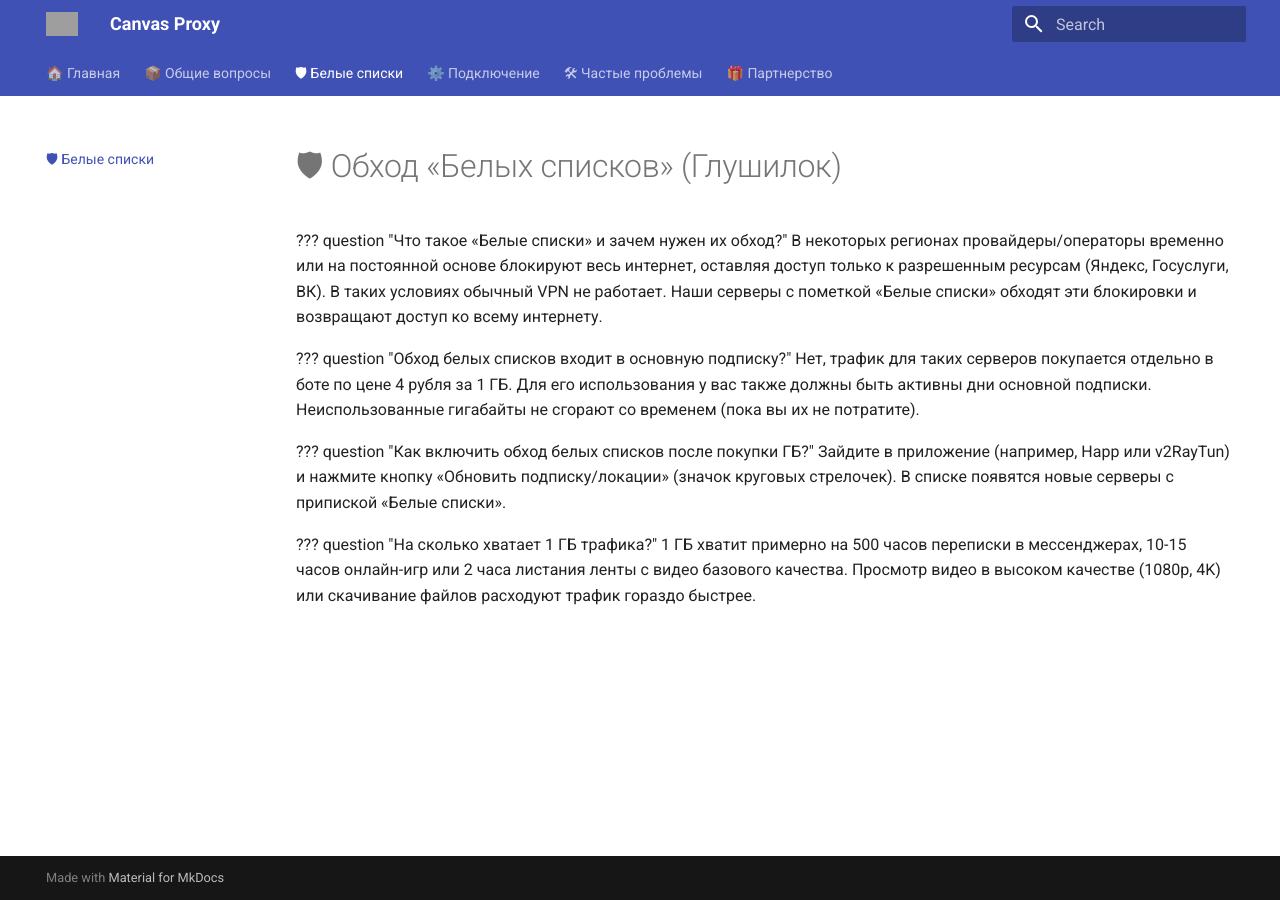
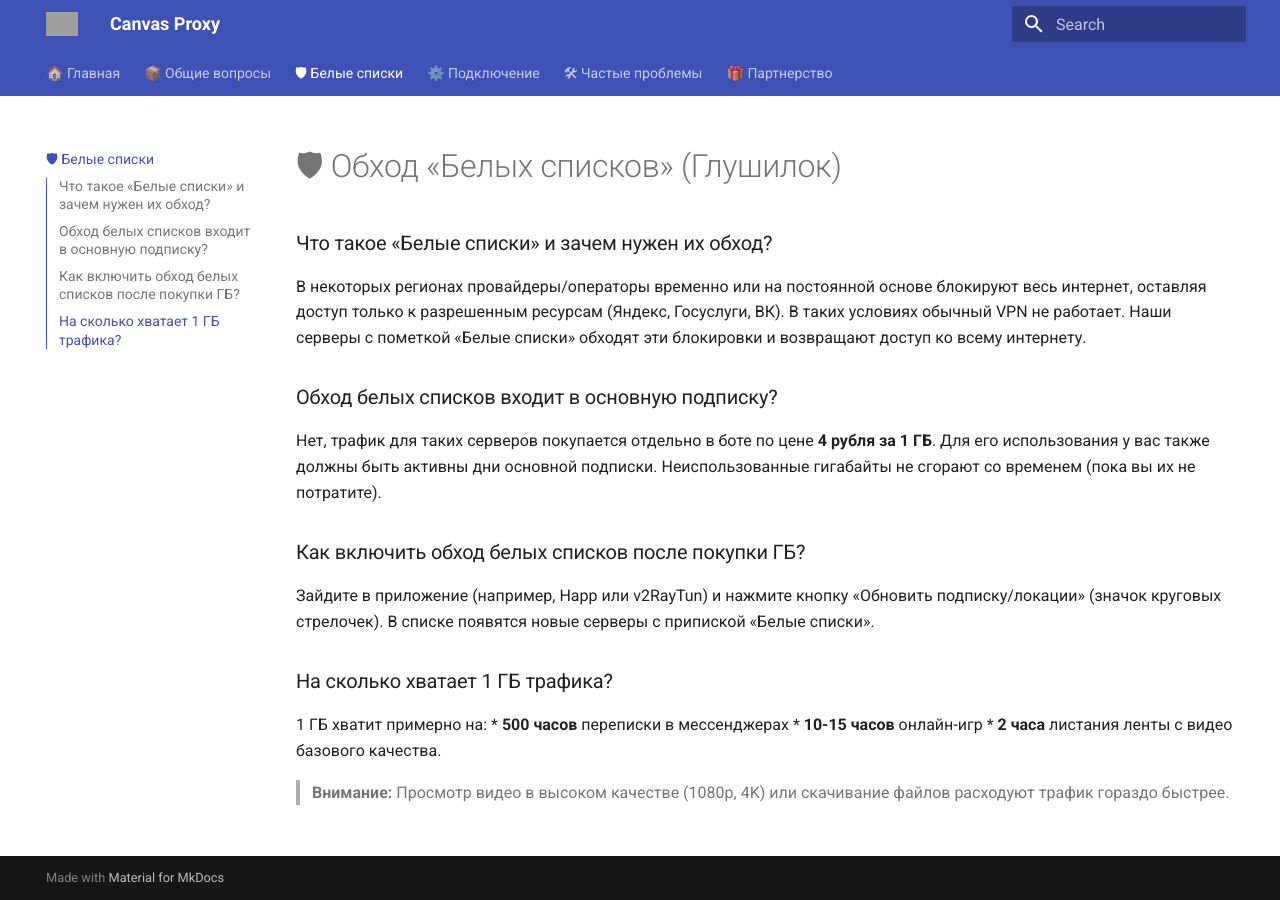
Before and after one commit to CanvasProxy/wiki, an MkDocs documentation site: the page built from docs/whitelist.md, in a window 1280 px wide. Built offline with MkDocs 1.6.1 and Material for MkDocs 9.7.7, drawn with Linux system fonts in a browser that asks for light colours; grey boxes are pictures that could not be loaded.

Commit message:
Update whitelist.md

```diff
--- a/docs/whitelist.md
+++ b/docs/whitelist.md
@@ -1,13 +1,18 @@
 # 🛡 Обход «Белых списков» (Глушилок)
 
-??? question "Что такое «Белые списки» и зачем нужен их обход?"
-    В некоторых регионах провайдеры/операторы временно или на постоянной основе блокируют весь интернет, оставляя доступ только к разрешенным ресурсам (Яндекс, Госуслуги, ВК). В таких условиях обычный VPN не работает. Наши серверы с пометкой «Белые списки» обходят эти блокировки и возвращают доступ ко всему интернету.
+### Что такое «Белые списки» и зачем нужен их обход?
+В некоторых регионах провайдеры/операторы временно или на постоянной основе блокируют весь интернет, оставляя доступ только к разрешенным ресурсам (Яндекс, Госуслуги, ВК). В таких условиях обычный VPN не работает. Наши серверы с пометкой «Белые списки» обходят эти блокировки и возвращают доступ ко всему интернету.
 
-??? question "Обход белых списков входит в основную подписку?"
-    Нет, трафик для таких серверов покупается отдельно в боте по цене 4 рубля за 1 ГБ. Для его использования у вас также должны быть активны дни основной подписки. Неиспользованные гигабайты не сгорают со временем (пока вы их не потратите).
+### Обход белых списков входит в основную подписку?
+Нет, трафик для таких серверов покупается отдельно в боте по цене **4 рубля за 1 ГБ**. Для его использования у вас также должны быть активны дни основной подписки. Неиспользованные гигабайты не сгорают со временем (пока вы их не потратите).
 
-??? question "Как включить обход белых списков после покупки ГБ?"
-    Зайдите в приложение (например, Happ или v2RayTun) и нажмите кнопку «Обновить подписку/локации» (значок круговых стрелочек). В списке появятся новые серверы с припиской «Белые списки».
+### Как включить обход белых списков после покупки ГБ?
+Зайдите в приложение (например, Happ или v2RayTun) и нажмите кнопку «Обновить подписку/локации» (значок круговых стрелочек). В списке появятся новые серверы с припиской «Белые списки».
 
-??? question "На сколько хватает 1 ГБ трафика?"
-    1 ГБ хватит примерно на 500 часов переписки в мессенджерах, 10-15 часов онлайн-игр или 2 часа листания ленты с видео базового качества. Просмотр видео в высоком качестве (1080p, 4K) или скачивание файлов расходуют трафик гораздо быстрее.
+### На сколько хватает 1 ГБ трафика?
+1 ГБ хватит примерно на:
+* **500 часов** переписки в мессенджерах
+* **10-15 часов** онлайн-игр
+* **2 часа** листания ленты с видео базового качества.
+
+> **Внимание:** Просмотр видео в высоком качестве (1080p, 4K) или скачивание файлов расходуют трафик гораздо быстрее.
```
